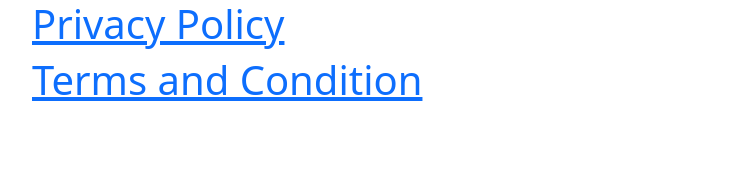
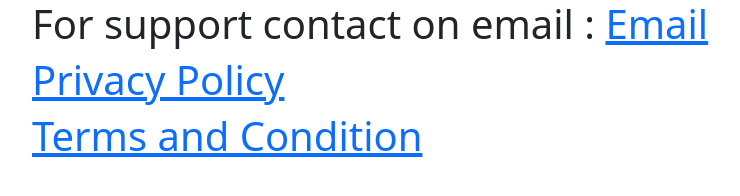
Before and after one commit to HaarisIqubal/app, a plain HTML site: page index.html in a window 1280 px wide. Shown: the whole page, without its empty margins (50-790 px from the left). Drawn offline with nearby package versions, Linux system fonts and the light colour scheme.

Commit message:
Added Terms

```diff
--- a/index.html
+++ b/index.html
@@ -8,6 +8,11 @@
 </head>
 <body>
     <div class="container">
+        <h1>
+            For support contact on email : <a href = "mailto:mdhaarisiqubal@icloud.com">
+                Email
+                </a>
+        </h1>
         <h1>
             <a href="privacy.html">
             Privacy Policy
```
